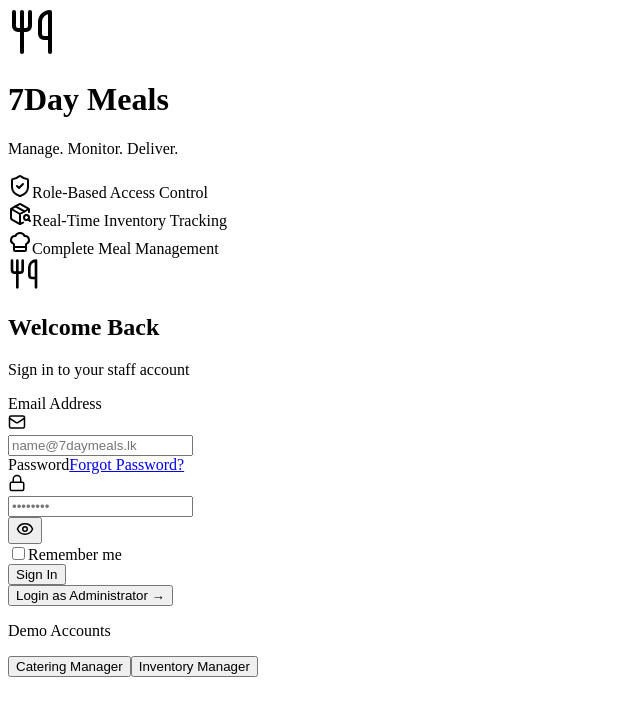
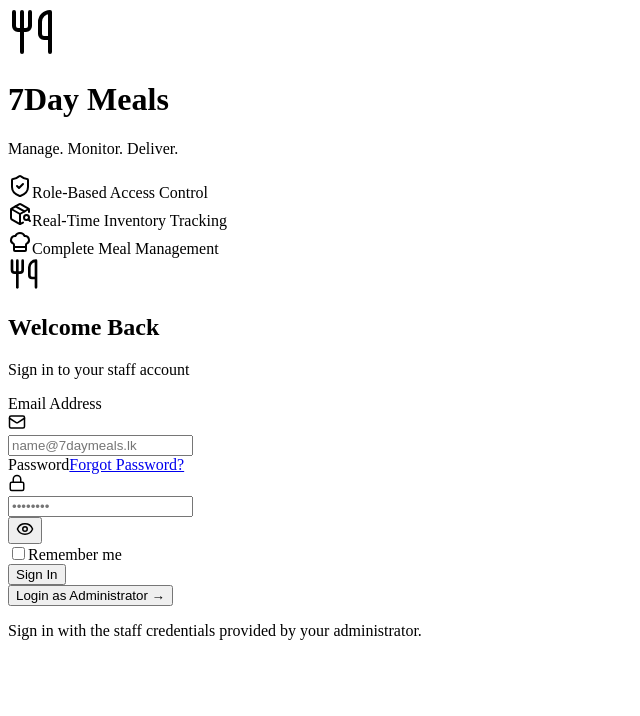
Before and after one commit to xylon-team/7day-meals-staff-frontend, a Next.js app: page /login/page in a window 1280 px wide. Shown: the top 716 px of the page, without its empty margins (0-640 px from the left). Built offline with nearby package versions, Linux system fonts and the light colour scheme; no server answers.

Commit message:
Remove unusable staff demo login buttons

```diff
--- a/pages/login/page.tsx
+++ b/pages/login/page.tsx
@@ -14,7 +14,6 @@ import {
 import { useRouter } from 'next/navigation'
 import Link from 'next/link'
 
-import { Badge } from '@/components/Badge'
 import { Button } from '@/components/Button'
 import { Input } from '@/components/Input'
 import { useUserStore } from '@/store/user-store'
@@ -37,8 +36,6 @@ const decodeJwt = (token: string) => {
     return null
   }
 }
-
-type Role = 'Catering Manager' | 'Inventory Manager'
 
 export function Login() {
   const router = useRouter()
@@ -90,16 +87,6 @@ export function Login() {
       setError(err instanceof Error ? err.message : 'An error occurred during authentication.')
     } finally {
       setIsLoading(false)
-    }
-  }
-
-  const fillCredentials = (role: Role) => {
-    if (role === 'Catering Manager') {
-      setEmail('catering@7daymeals.lk')
-      setPassword('Catering@7DM2024')
-    } else if (role === 'Inventory Manager') {
-      setEmail('inventory@7daymeals.lk')
-      setPassword('Inventory@7DM2024')
     }
   }
 
@@ -238,23 +225,9 @@ export function Login() {
           </form>
 
           <div className="mt-8 pt-6 border-t border-line">
-            <p className="text-xs text-center text-ink-soft mb-4 uppercase tracking-wider font-semibold">
-              Demo Accounts
+            <p className="text-sm text-center text-ink-soft">
+              Sign in with the staff credentials provided by your administrator.
             </p>
-            <div className="flex flex-wrap justify-center gap-2">
-              <button
-                onClick={() => fillCredentials('Catering Manager')}
-                className="hover:opacity-80 transition-opacity"
-              >
-                <Badge variant="warning">Catering Manager</Badge>
-              </button>
-              <button
-                onClick={() => fillCredentials('Inventory Manager')}
-                className="hover:opacity-80 transition-opacity"
-              >
-                <Badge variant="success">Inventory Manager</Badge>
-              </button>
-            </div>
           </div>
         </div>
       </div>
```
